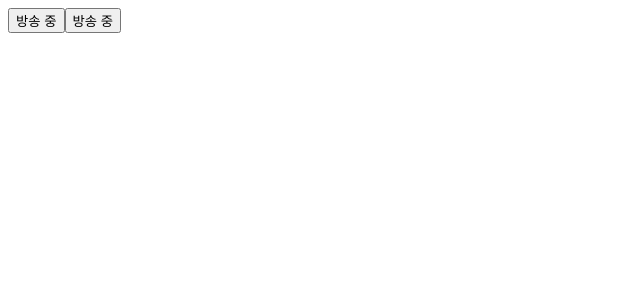
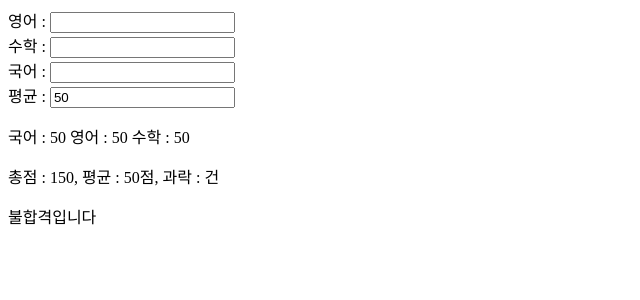
Before and after one commit to Joo2296/react-app, a React (Create React App) app: page / in a window 1280 px wide. Shown: the top 300 px of the page, without its empty margins (0-640 px from the left). Built offline with nearby package versions, Linux system fonts and the light colour scheme.

Commit message:
step6 (점수표)

```diff
--- a/src/index.js
+++ b/src/index.js
@@ -1,5 +1,5 @@
 import ReactDOM from 'react-dom/client';
-import {App} from './step5/App';
+import {App} from './step6/App';
 
 const root = ReactDOM.createRoot(document.getElementById('root'));
 root.render(
--- a/src/step5/Toggle.jsx
+++ b/src/step5/Toggle.jsx
@@ -1,22 +1,38 @@
-import { useState } from "react"
+import { useState,useEffect } from "react"
 
 export function Toggle(props) {
     const [onAir, setOnair] = useState(true);
-    const [onAir2, setOnair2] = useState(true);
-    function func1() {
-        setOnair(!onAir);
+    const [onAir2, setOnair2] = useState(false);
+    function func(event, mode) {
+        console.log(mode, '==>', event.target, ',', event.target.textContent)
+        const _text = event.target.textContent
+        if (mode === 1) {
+            if (_text == "방송 중") {
+                setOnair(false);
+            } else {
+                setOnair(true);
+            }
+        } else if (mode === 2) {
+            if (_text == "방송 중") {
+                setOnair2(false);
+            } else {
+                setOnair2(true);
+            }
+        }
+        // setOnair(!onAir);
+        // setOnair2(!onAir2);
     }
-    const func2 = () => {
-        setOnair2(!onAir2);
-    }
+
     return (
         <div>
-            <button onClick={func1}>
+            <button onClick={(event) => func(event, 1)}>
                 {onAir ? "방송 중" : "방송 끝"}
             </button>
-            <button onClick={func2}>
+            <button onClick={(event) => func(event, 2)}>
                 {onAir2 ? "방송 중" : "방송 끝"}
             </button>
         </div>
     )
 }
+
+export default Toggle
--- /dev/null
+++ b/src/step6/App.jsx
@@ -0,0 +1,9 @@
+import { ScoreComp } from "./ScoreComp"
+
+export function App(){
+    return (
+        <div>
+            <ScoreComp/>
+        </div>
+    )
+}
--- /dev/null
+++ b/src/step6/ScoreComp.jsx
@@ -0,0 +1,73 @@
+import { useState, useEffect } from "react"
+
+function Grade(props){
+
+    const { engscore, mathscore, korscore, score} = props;
+    const allAvg = score >= 60;
+    const isEngPass = engscore >= 60;
+    const isMathPass = mathscore >= 60;
+    const isKorPass = korscore >= 60;
+
+    return (
+        <div>
+            <p>국어 : {korscore} 영어 : {engscore} 수학 : {mathscore}</p>
+            <p>총점 : {engscore+mathscore+korscore}, 평균 : {(engscore + mathscore + korscore) / 3}점, 과락 : {}건</p>
+            <p>{allAvg? "합격입니다":"불합격입니다"}</p>
+        </div>
+    )
+}
+
+export function ScoreComp(props){
+
+    const [score, setScore] = useState(0);
+    const [engscore, setEngScore] = useState(50);
+    const [mathscore, setMathScore] = useState(50);
+    const [korscore, setKorScore] = useState(50);
+
+    useEffect(()=>{
+        const avg = (engscore + mathscore + korscore) / 3;
+        setScore(avg);
+    },[engscore,mathscore,korscore])
+
+    function changeText(event){
+        console.log(event.target.value);
+        let _score = Number(event.target.value);
+        setScore(_score);
+    }
+    function changeText2(event){
+        console.log(event.target.value);
+        let _score2 = Number(event.target.value);
+        setEngScore(_score2);
+    }
+    function changeText3(event){
+        console.log(event.target.value);
+        let _score3 = Number(event.target.value);
+        setMathScore(_score3);
+    }
+    function changeText4(event){
+        console.log(event.target.value);
+        let _score4 = Number(event.target.value);
+        setKorScore(_score4);
+    }
+    return (
+        <>
+            <div>
+                <label>영어 : </label>
+                <input type="text" onChange={changeText2}/>
+            </div>
+            <div>
+                <label>수학 : </label>
+                <input type="text" onChange={changeText3}/>
+            </div>
+            <div>
+                <label>국어 : </label>
+                <input type="text" onChange={changeText4}/>
+            </div>
+            <div>
+                <label> 평균 : </label>
+                <input type="text" value={score}/>
+            </div>
+            <Grade engscore={engscore} mathscore={mathscore} korscore={korscore} score={score}></Grade>
+        </>
+    )
+}
```
